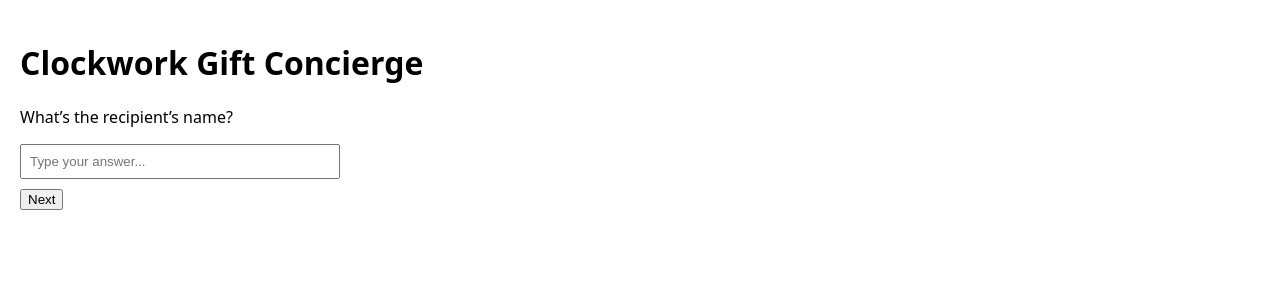
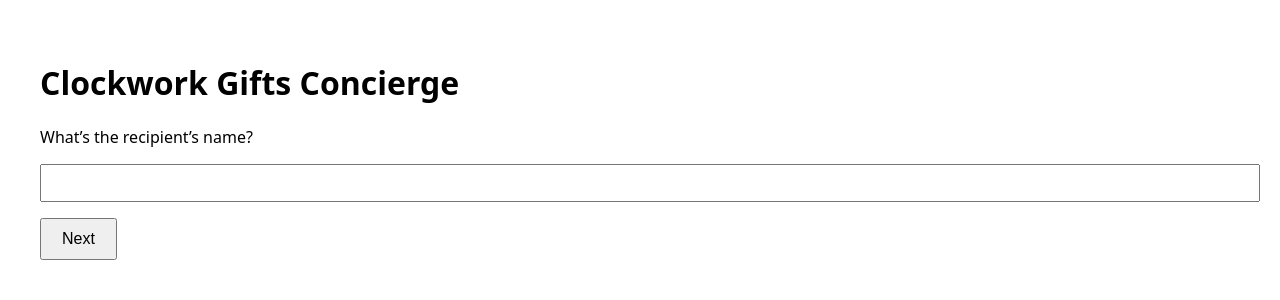
Before and after one commit to 904strengthclub/clockworkgifts-concierge, a Next.js app: page /start in a window 1280 px wide. Shown: the top 300 px of the page. Built offline with nearby package versions, Linux system fonts and the light colour scheme.

Commit message:
implement push to results page

```diff
--- a/app/start/page.tsx
+++ b/app/start/page.tsx
@@ -1,129 +1,100 @@
 'use client';
 
 import { useState } from 'react';
+import { useRouter } from 'next/navigation';
 
-export default function StartDemo() {
+export default function StartPage() {
+  const router = useRouter();
+
   const [step, setStep] = useState(0);
-  const [responses, setResponses] = useState({
-    recipient_name: '',
-    relationship: '',
-    occasion_type: '',
-    hobbies_style: '',
-    budget_range: '',
-  });
-  const [currentInput, setCurrentInput] = useState('');
-  const [loading, setLoading] = useState(false);
-  const [results, setResults] = useState<any[]>([]);
+  const [recipientName, setRecipientName] = useState('');
+  const [relationship, setRelationship] = useState('');
+  const [occasionType, setOccasionType] = useState('');
+  const [hobbiesStyle, setHobbiesStyle] = useState('');
+  const [budgetRange, setBudgetRange] = useState('');
 
   const questions = [
-    { key: 'recipient_name', label: 'What’s the recipient’s name?' },
-    { key: 'relationship', label: 'What’s your relationship to them?' },
-    { key: 'occasion_type', label: 'What kind of occasion is this for?' },
-    { key: 'hobbies_style', label: 'What are their hobbies, interests, or gift style?' },
     {
-      key: 'budget_range',
-      label: 'What’s your gift budget?',
-      options: ['under $50', '$50–$100', '$100–$500', '$500+'],
+      prompt: "What’s the recipient’s name?",
+      value: recipientName,
+      setValue: setRecipientName,
+    },
+    {
+      prompt: "What’s your relationship to them? (e.g., wife, boyfriend, friend, child)",
+      value: relationship,
+      setValue: setRelationship,
+    },
+    {
+      prompt: "What kind of occasion is this for? (birthday, anniversary, promotion, etc.)",
+      value: occasionType,
+      setValue: setOccasionType,
+    },
+    {
+      prompt: "What are their hobbies, interests, or general gift style?",
+      value: hobbiesStyle,
+      setValue: setHobbiesStyle,
+    },
+    {
+      prompt: "What’s your gift budget? (under $50, $50–$100, $100–$500, $500+)",
+      value: budgetRange,
+      setValue: setBudgetRange,
     },
   ];
 
-  const handleSubmitInput = () => {
-    const key = questions[step].key;
-    setResponses(prev => ({ ...prev, [key]: currentInput }));
-    setCurrentInput('');
-    setStep(prev => prev + 1);
+  const handleSubmit = async () => {
+    const surveySummary = {
+      recipient_name: recipientName,
+      relationship,
+      occasion_type: occasionType,
+      hobbies_style: hobbiesStyle,
+      budget_range: budgetRange,
     };
 
-  const handleOptionClick = (option: string) => {
-    const key = questions[step].key;
-    setResponses(prev => ({ ...prev, [key]: option }));
-    setStep(prev => prev + 1);
+    try {
+      const res = await fetch('/api/generate-suggestions', {
+        method: 'POST',
+        headers: { 'Content-Type': 'application/json' },
+        body: JSON.stringify({ surveySummary }),
+      });
+
+      const suggestions = await res.json();
+
+      if (Array.isArray(suggestions)) {
+        localStorage.setItem('clockwork_suggestions', JSON.stringify(suggestions));
+        router.push('/results');
+      } else {
+        alert('No suggestions returned. Please try again.');
+      }
+    } catch (error) {
+      console.error('Error generating suggestions:', error);
+      alert('Something went wrong. Please try again.');
+    }
   };
 
-  const handleGenerate = async () => {
-    setLoading(true);
-    const res = await fetch('/api/generate-suggestions', {
-      method: 'POST',
-      body: JSON.stringify({ surveySummary: responses }),
-    });
-    const data = await res.json();
-    setResults(data);
-    setLoading(false);
-  };
+  const current = questions[step];
 
   return (
-    <main style={{ padding: 20, fontFamily: 'system-ui, sans-serif' }}>
-      <h1>Clockwork Gift Concierge</h1>
-
-      {step < questions.length && (
-        <>
-          <p>{questions[step].label}</p>
-          {questions[step].options ? (
-            questions[step].options.map(option => (
-              <button
-                key={option}
-                style={{ display: 'block', margin: '10px 0' }}
-                onClick={() => handleOptionClick(option)}
-              >
-                {option}
-              </button>
-            ))
-          ) : (
-            <>
+    <main style={{ padding: 40, fontFamily: 'system-ui, sans-serif' }}>
+      <h1>Clockwork Gifts Concierge</h1>
+      <p>{current.prompt}</p>
       <input
         type="text"
-                value={currentInput}
-                onChange={e => setCurrentInput(e.target.value)}
-                placeholder="Type your answer..."
-                style={{ padding: 8, width: '100%', maxWidth: 300 }}
+        value={current.value}
+        onChange={(e) => current.setValue(e.target.value)}
+        style={{ padding: 8, fontSize: 16, width: '100%', marginBottom: 16 }}
       />
-              <br />
-              <button onClick={handleSubmitInput} style={{ marginTop: 10 }}>
-                Next
+      <button
+        onClick={() => {
+          if (step < questions.length - 1) {
+            setStep(step + 1);
+          } else {
+            handleSubmit();
+          }
+        }}
+        style={{ padding: '10px 20px', fontSize: 16 }}
+      >
+        {step < questions.length - 1 ? 'Next' : 'Submit'}
       </button>
-            </>
-          )}
-        </>
-      )}
-
-      {step === questions.length && !loading && results.length === 0 && (
-        <button onClick={handleGenerate} style={{ marginTop: 20 }}>
-          Generate Gift Ideas
-        </button>
-      )}
-
-      {loading && <p>Generating gift ideas...</p>}
-
-      {results.length > 0 && (
-        <>
-          <h2>Gift Suggestions</h2>
-          <ul>
-            {results.map((gift, idx) => (
-              <li key={idx} style={{ marginBottom: 20 }}>
-                <strong>{gift.name}</strong> — {gift.estimated_price}
-                <br />
-                <em>{gift.store_or_brand}</em>
-                <p>{gift.description}</p>
-                {gift.image_url && (
-                  <img
-                    src={gift.image_url}
-                    alt={gift.name}
-                    style={{ maxWidth: 200, borderRadius: 8 }}
-                  />
-                )}
-                <br />
-                <a
-                  href={`/api/go?giftId=${encodeURIComponent(gift.name)}`}
-                  target="_blank"
-                  rel="noopener noreferrer"
-                >
-                  View Gift
-                </a>
-              </li>
-            ))}
-          </ul>
-        </>
-      )}
     </main>
   );
 }
```
Also changed, not shown: app/results/page.tsx (added, +42 -0 lines). Lines whose indentation alone changed are shown as unchanged.
